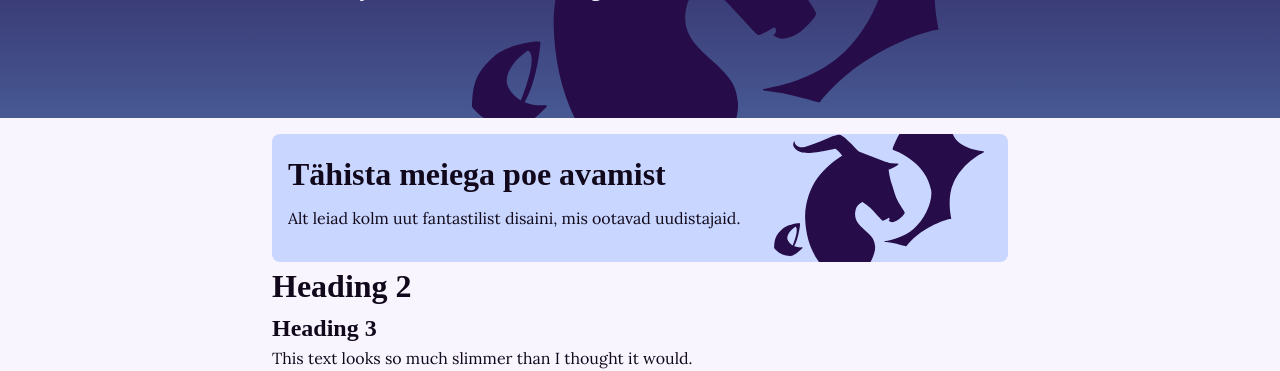
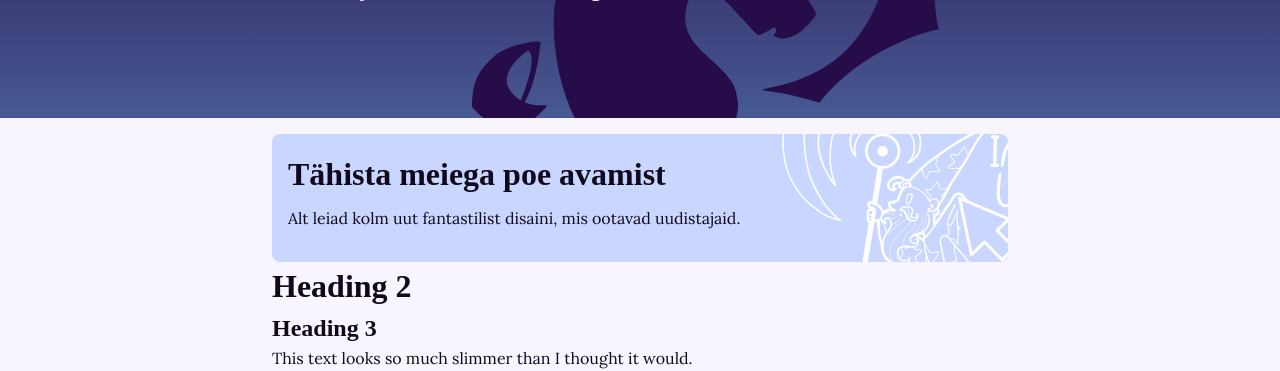
Before and after one commit to sireteller/lavendlik-shop, an Angular app: page / in a window 1280 px wide. Shown: the part 258-629 px from the top of the page. Built offline with nearby package versions, Linux system fonts and the light colour scheme; no server answers; a web font is replaced by a local one.

Commit message:
chore: add more realistic banner image

```diff
--- a/src/app/components/banner/banner.component.css
+++ b/src/app/components/banner/banner.component.css
@@ -17,9 +17,11 @@
 }
 
 .banner__img-wrapper {
+  display: flex;
+  justify-content: end;
   position: absolute;
   right: 0;
-  top: -50%;
+  top: 0;
   width: 33%;
 }
 
@@ -32,8 +34,6 @@
 
   .banner__img-wrapper {
     bottom: 0;
-    display: flex;
-    justify-content: end;
     max-height: 8rem;
     position: absolute;
     right: 0;
@@ -57,8 +57,6 @@
 
   .banner__img-wrapper {
     bottom: 0;
-    display: flex;
-    justify-content: end;
     max-height: 8rem;
     position: absolute;
     right: 0;
--- a/src/app/views/home/home.component.html
+++ b/src/app/views/home/home.component.html
@@ -16,7 +16,7 @@
     <span slot="body"
       >Alt leiad kolm uut fantastilist disaini, mis ootavad uudistajaid.</span
     >
-    <img data-banner-img slot="img" alt="" src="./lavendlik-logo.svg" />
+    <img slot="img" alt="" src="./banner-install-wizard.png" />
   </app-banner>
 
   <h2>Heading 2</h2>
```
Also changed, not shown: public/banner-install-wizard.png (added).
